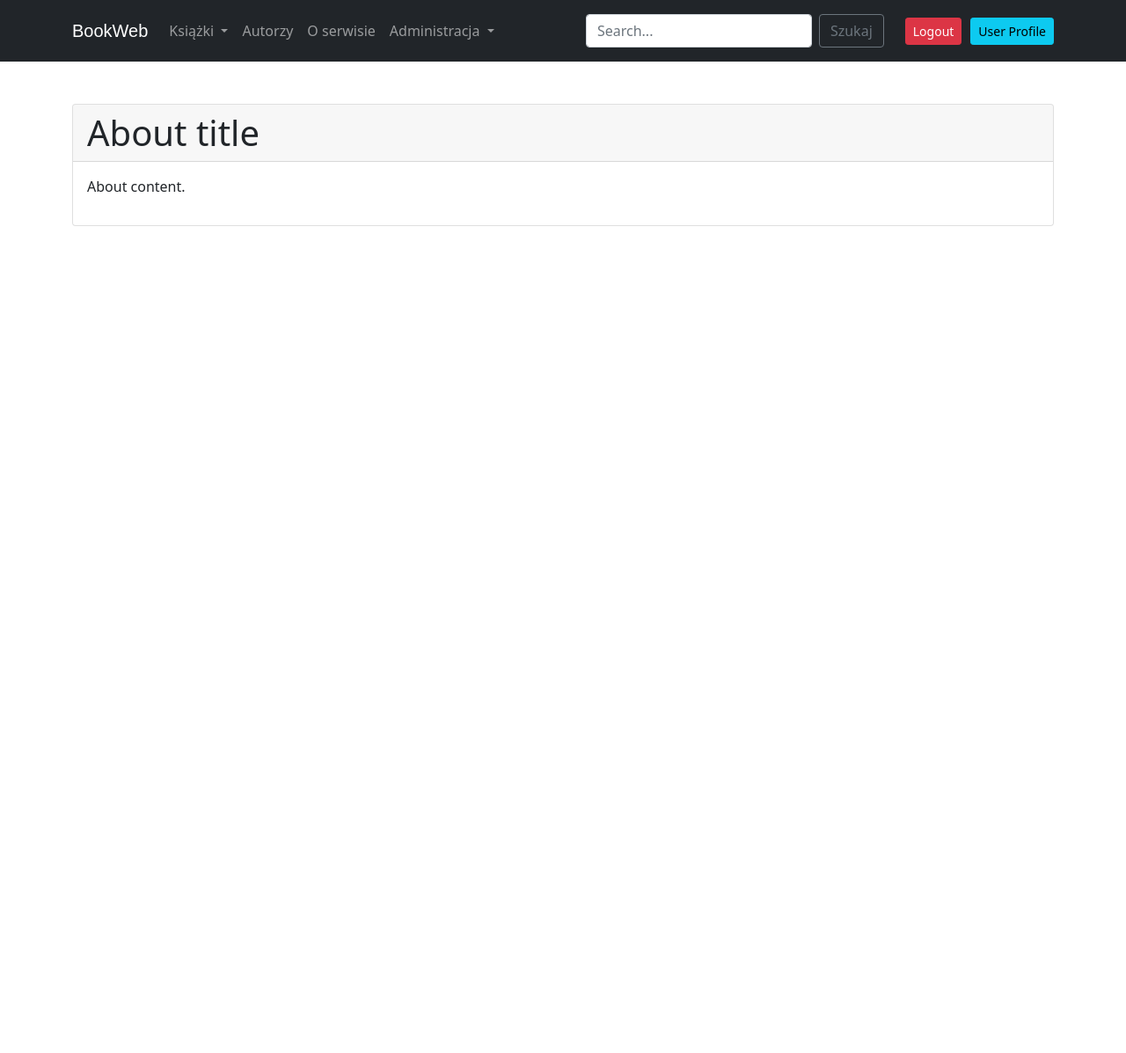
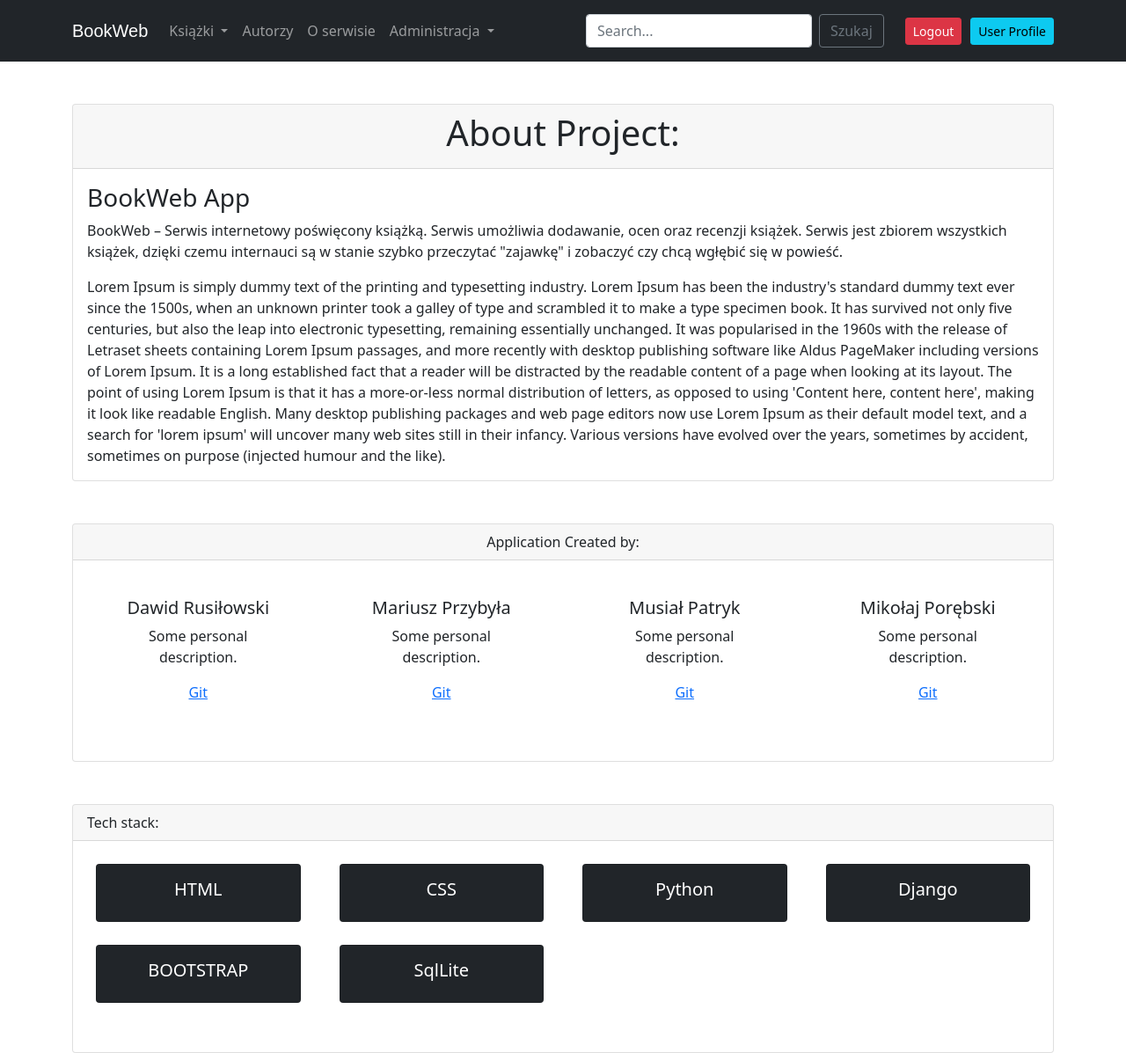
Before and after one commit to musialpatryk/web-book, a Django app: page /about/ in a window 1280 px wide. Shown: the whole page at 88% size. Before the commit the page ends 257 px from the top, so only its background shows below. Run offline with Django 3.2, Linux system fonts and the light colour scheme; the visitor is signed in with stand-in values (Sample User, id 1); parts of the project's set-up code (start-up, migrations or seed data) failed here and were passed over; some libraries are stand-ins or nearby versions; some web fonts are replaced.

Commit message:
Add about section #50

```diff
--- a/templates/about.html
+++ b/templates/about.html
@@ -1,10 +1,123 @@
 {% extends "base_layout.html" %}
 
 {% block content %}
-<div class="card">
-    <h1 class="card-header">About title</h1>
-    <div class="card-body">
-        <p>About content.</p>
+
+<div class="content">
+    <div class="card">
+        <div class="card-header" style="text-align: center;">
+             <h1>About Project:</h1>
+        </div>
+        <div class="card-body">
+            <h3 class="card-title">BookWeb App</h3>
+            <p class="card-text">
+                BookWeb – Serwis internetowy poświęcony książką. Serwis umożliwia dodawanie, ocen oraz recenzji książek. Serwis jest zbiorem wszystkich książek, dzięki czemu internauci
+                są w stanie szybko przeczytać "zajawkę" i zobaczyć czy chcą wgłębić się w powieść.
+            </p>
+            <p class="card-text">
+                Lorem Ipsum is simply dummy text of the printing and typesetting industry. Lorem Ipsum has been the industry's standard dummy text ever since the 1500s,
+                when an unknown printer took a galley of type and scrambled it to make a type specimen book. It has survived not only five centuries, but also the leap into electronic typesetting,
+                remaining essentially unchanged. It was popularised in the 1960s with the release of Letraset sheets containing Lorem Ipsum passages, and more recently with
+                desktop publishing software like Aldus PageMaker including versions of Lorem Ipsum.
+                It is a long established fact that a reader will be distracted by the readable content of a page when looking at its layout. The point of using Lorem Ipsum is that it has
+                a more-or-less normal distribution of letters, as opposed to using 'Content here, content here', making it look like readable English. Many desktop publishing packages and web
+                page editors now use Lorem Ipsum as their default model text, and a search for 'lorem ipsum' will uncover many web sites still in their infancy. Various versions have evolved
+                over the years, sometimes by accident, sometimes on purpose (injected humour and the like).
+            </p>
+        </div>
     </div>
 </div>
+<br><br>
+
+<div class="card">
+    <div class="card-header" style="text-align: center;">
+        Application Created by:
+    </div>
+        <div class="card-body">
+             <div class="row">
+                 <div class="col-sm-3">
+                    <div class="card-body" style="margin: 10px; text-align:center;">
+                        <h5 class="card-title">Dawid Rusiłowski</h5>
+                        <p class="card-text">Some personal description.</p>
+                        <a href="https://github.com/NURSAA" class="card-link">Git</a>
+                    </div>
+                 </div>
+                 <div class="col-sm-3">
+                    <div class="card-body" style="margin: 10px; text-align:center;">
+                        <h5 class="card-title">Mariusz Przybyła</h5>
+                        <p class="card-text">Some personal description.</p>
+                        <a href="https://github.com/PrzybylaM" class="card-link">Git</a>
+                    </div>
+                 </div>
+                 <div class="col-sm-3">
+                    <div class="card-body" style="margin: 10px; text-align:center;">
+                        <h5 class="card-title">Musiał Patryk</h5>
+                        <p class="card-text">Some personal description.</p>
+                        <a href="https://github.com/musialpatryk" class="card-link">Git</a>
+                    </div>
+                 </div>
+                 <div class="col-sm-3">
+                    <div class="card-body" style="margin: 10px; text-align:center;">
+                        <h5 class="card-title">Mikołaj Porębski</h5>
+                        <p class="card-text">Some personal description.</p>
+                        <a href="https://github.com/ViciousCabaret" class="card-link">Git</a>
+                    </div>
+                 </div>
+             </div>
+    </div>
+    <br>
+</div>
+<br><br>
+
+<div class="card">
+    <div class="card-header">
+        Tech stack:
+    </div>
+    <div class="card-body">
+    <div class="row">
+        <div class="col-sm-3">
+            <div class="card text-white bg-dark mb-3" style="max-width: 18rem; margin: 10px; text-align:center;">
+                <div class="card-body">
+                    <h5 class="card-title">HTML</h5>
+                </div>
+            </div>
+        </div>
+        <div class="col-sm-3">
+            <div class="card text-white bg-dark mb-3" style="max-width: 18rem; margin: 10px; text-align:center;">
+                <div class="card-body">
+                    <h5 class="card-title">CSS</h5>
+                </div>
+            </div>
+        </div>
+        <div class="col-sm-3">
+            <div class="card text-white bg-dark mb-3" style="max-width: 18rem; margin: 10px; text-align:center;">
+                <div class="card-body">
+                    <h5 class="card-title">Python</h5>
+                </div>
+            </div>
+        </div>
+        <div class="col-sm-3">
+            <div class="card text-white bg-dark mb-3" style="max-width: 18rem; margin: 10px; text-align:center;">
+                <div class="card-body">
+                    <h5 class="card-title">Django</h5>
+                </div>
+            </div>
+        </div>
+        <div class="col-sm-3">
+            <div class="card text-white bg-dark mb-3" style="max-width: 18rem; margin: 10px; text-align:center;">
+                <div class="card-body">
+                    <h5 class="card-title">BOOTSTRAP</h5>
+                </div>
+            </div>
+        </div>
+        <div class="col-sm-3">
+            <div class="card text-white bg-dark mb-3" style="max-width: 18rem; margin: 10px; text-align:center;">
+                <div class="card-body">
+                    <h5 class="card-title">SqlLite</h5>
+                </div>
+            </div>
+        </div>
+    </div>
+    </div>
+    <br>
+</div>
 {% endblock %}
```
